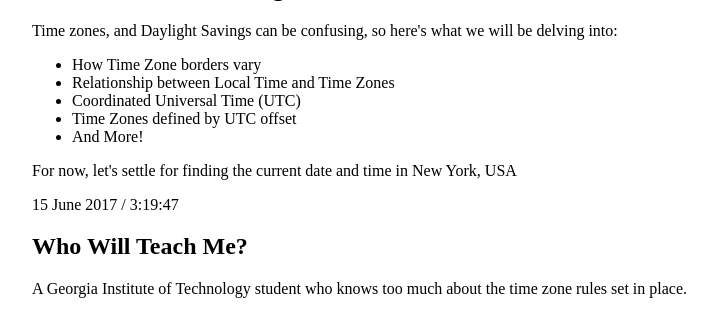
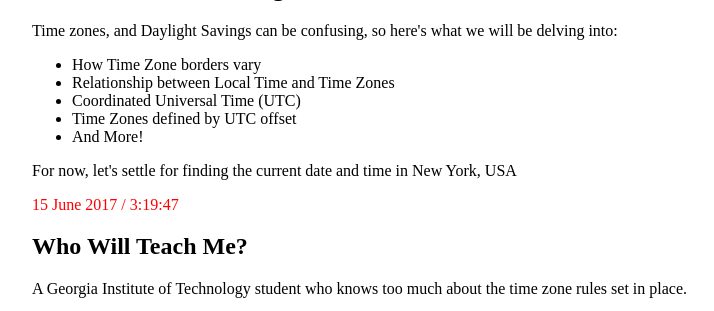
Before and after one commit to RaresC21/Tunnll-Internship, a Django app: page / in a window 1280 px wide. Shown: the part 458-769 px from the top of the page, without its empty margins (208-922 px from the left). Run offline with Django 3.2, Linux system fonts and the light colour scheme.

Commit message:
Color Date/Time red

```diff
--- a/Time-and-Date/time_date_app/templates/time_date_app/index.html
+++ b/Time-and-Date/time_date_app/templates/time_date_app/index.html
@@ -62,7 +62,7 @@
 	</ul>
 	<!-- Instead of a video here, I will place the current date and time -->
 	<p>For now, let's settle for finding the current date and time in New York, USA</p>
-	<p id="time"></p>
+	<p id="time" style="color:red"></p>
       </div>
     </div>
     <div id="section2">
```
